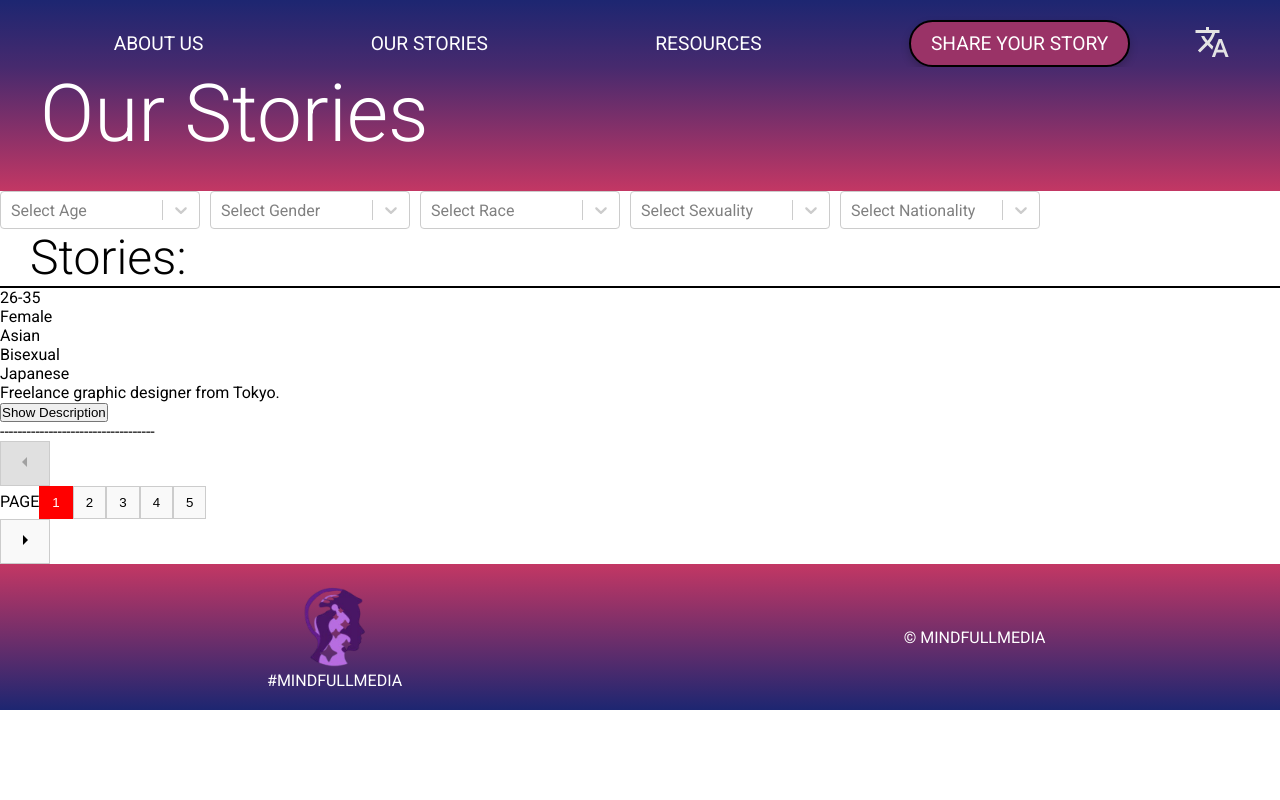
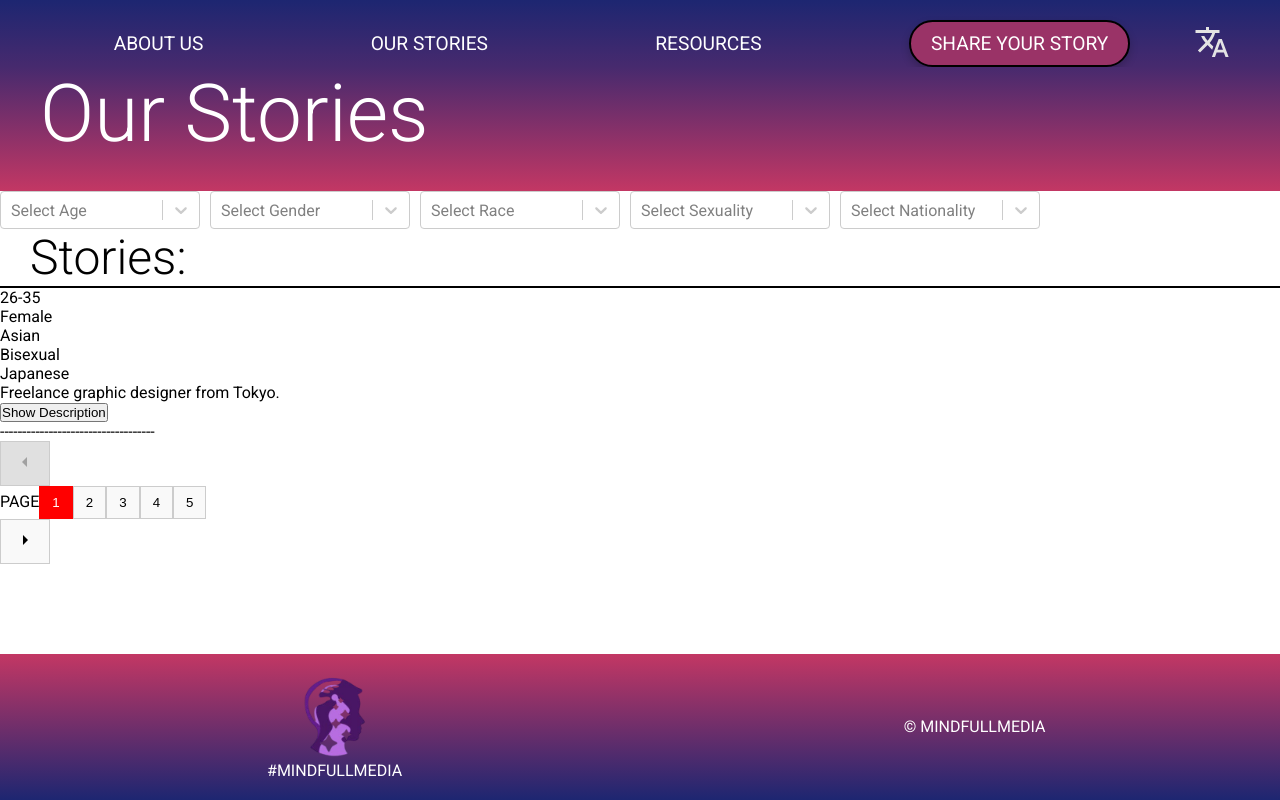
Before and after one commit to Xelo04/Mindful-Media, a React (Vite) app: page /our-stories in a window 1280 px wide. Built offline with nearby package versions, Linux system fonts and the light colour scheme.

Commit message:
Refactor layout styles: made sure the footer is on the bottom of the page

```diff
--- a/src/styles/global.scss
+++ b/src/styles/global.scss
@@ -12,13 +12,23 @@ a {
   color: inherit;
 }
 
+#root {
+  display: flex;
+  flex-direction: column;
+  min-height: 100vh;
+}
+
 .main {
+  flex: 1;
+  display: flex;
+  flex-direction: column;
   font-family: "Roboto", serif;
   background-color: constants.$main-bg;
   color: constants.$black-color;
 }
 
 .contentContainer {
+  flex: 1;
   width: 100%;
 }
 
```
